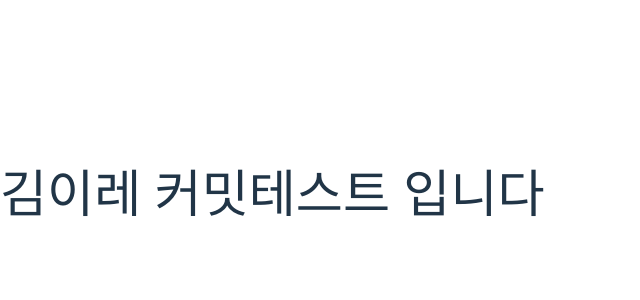
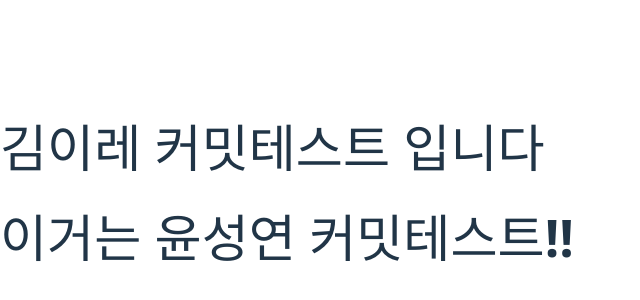
Before and after one commit to bambxxz1e/Oream, a React (Vite) app: page / in a window 1280 px wide. Shown: the part 208-508 px from the top of the page, without its empty margins (0-640 px from the left). Built offline with nearby package versions, Linux system fonts and the light colour scheme.

Commit message:
윤성연 커밋테스트

```diff
--- a/index.html
+++ b/index.html
@@ -1,10 +1,10 @@
-<!doctype html>
+<!DOCTYPE html>
 <html lang="en">
   <head>
     <meta charset="UTF-8" />
     <link rel="icon" type="image/svg+xml" href="/vite.svg" />
     <meta name="viewport" content="width=device-width, initial-scale=1.0" />
-    <title>mountain_mirimton</title>
+    <title>mountain_miton</title>
   </head>
   <body>
     <div id="root"></div>
--- a/src/App.jsx
+++ b/src/App.jsx
@@ -8,6 +8,9 @@ function App() {
       <div>
         <h1>김이레 커밋테스트 입니다 </h1>
       </div>
+      <div>
+        <h1>이거는 윤성연 커밋테스트!!</h1>
+      </div>
     </>
   )
 }
```
